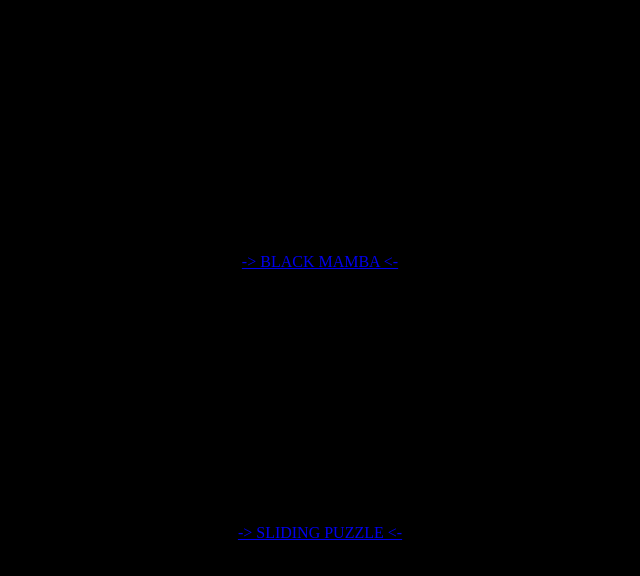
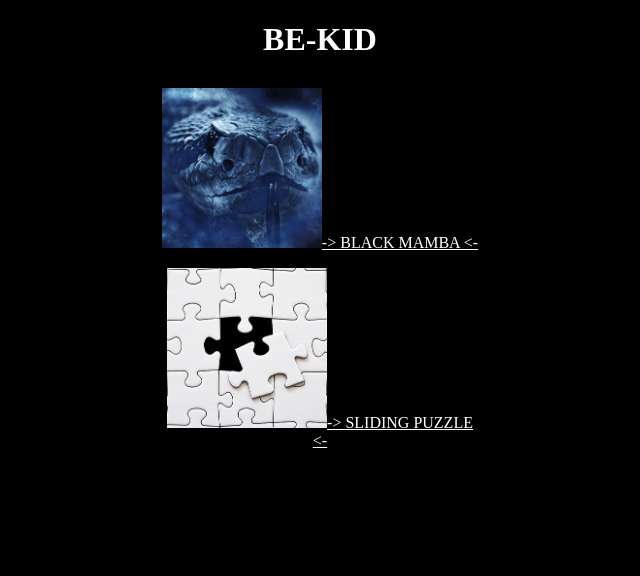
Before and after one commit to be-kid/be-kid.github.io, a website: page index.html in a window 1280 px wide. Shown: the whole page, without its empty margins (320-960 px from the left). Drawn offline with Linux system fonts and the light colour scheme.

Commit message:
style : 이렇게 저렇게 꾸며보는 중....아직 마음에 안듬..

```diff
--- a/index.html
+++ b/index.html
@@ -8,11 +8,16 @@
     <title>be-kid</title>
 </head>
 <body>
-    <div>
-        <a href="https://be-kid.github.io/blackmamba/">-> BLACK MAMBA <-</a>
-    </div>
-    <div>
-        <a href="https://be-kid.github.io/Sliding-Puzzle/">-> SLIDING PUZZLE <-</a>
-    </div>
+    <header>
+        <h1>BE-KID</h1>
+    </header>
+    <main>
+        <div class="project">
+            <a href="https://be-kid.github.io/blackmamba/"><img src="src/img/snake.jpg">-> BLACK MAMBA <-</a>
+        </div>
+        <div class="project">
+            <a href="https://be-kid.github.io/Sliding-Puzzle/"><img src="src/img/puzzle.jpg">-> SLIDING PUZZLE <-</a>
+        </div>
+    </main>
 </body>
 </html>
--- a/src/css/style.css
+++ b/src/css/style.css
@@ -2,12 +2,26 @@ body {
   background-color: black;
   text-align: center;
   color: white;
+  width: 40vh;
+  margin: 0 auto;
 }
 
-body:visited {
+a {
   color: white;
 }
 
-div {
-  margin-top: 20%;
+img {
+  height: 20vh;
+  width: 20vh;
 }
+
+main {
+  display: flex;
+  flex-direction: column;
+}
+
+.project {
+  margin: 1vh auto;
+  display: flex;
+  flex-direction: column;
+}
```
Also changed, not shown: src/img/puzzle.jpg (added), src/img/snake.jpg (added).
